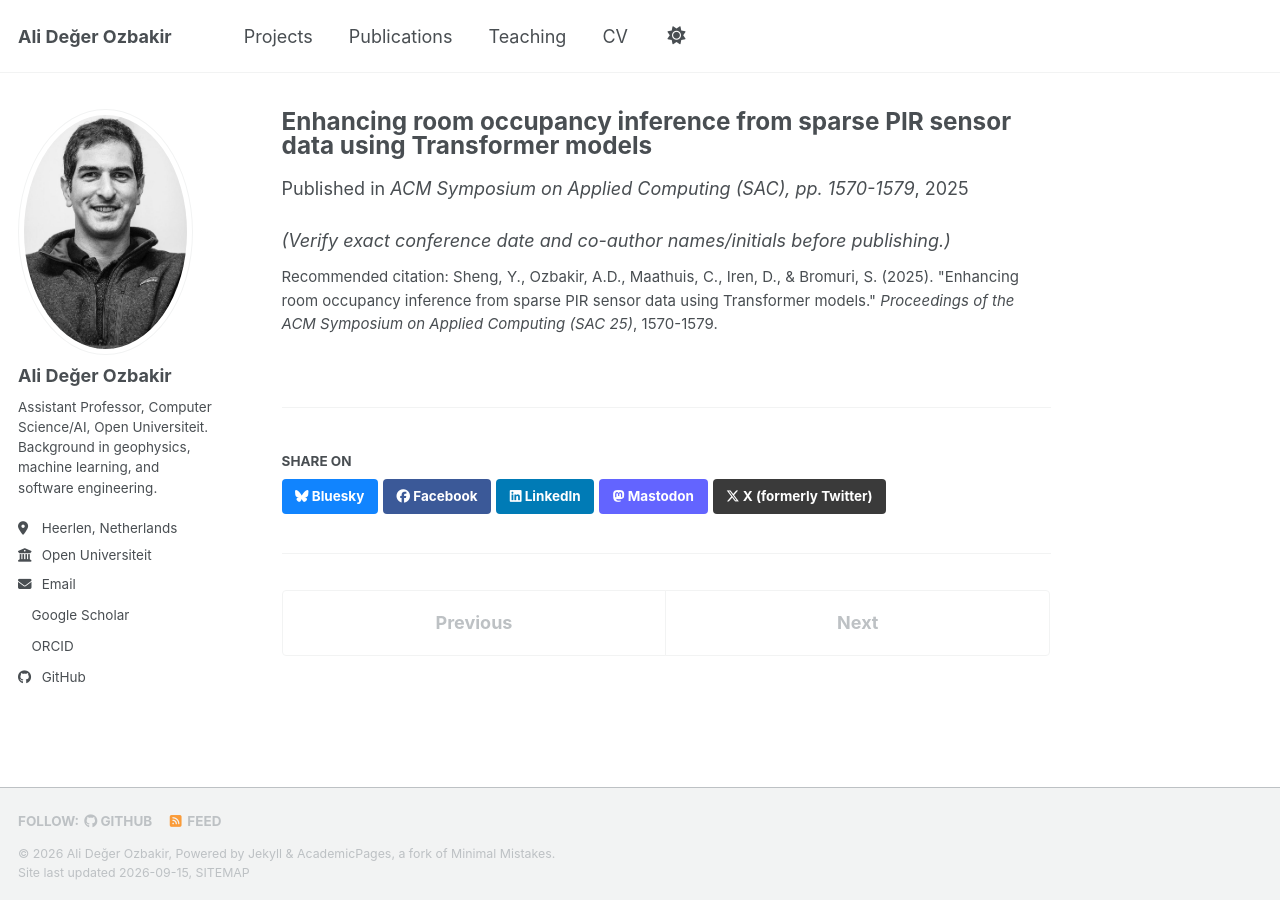
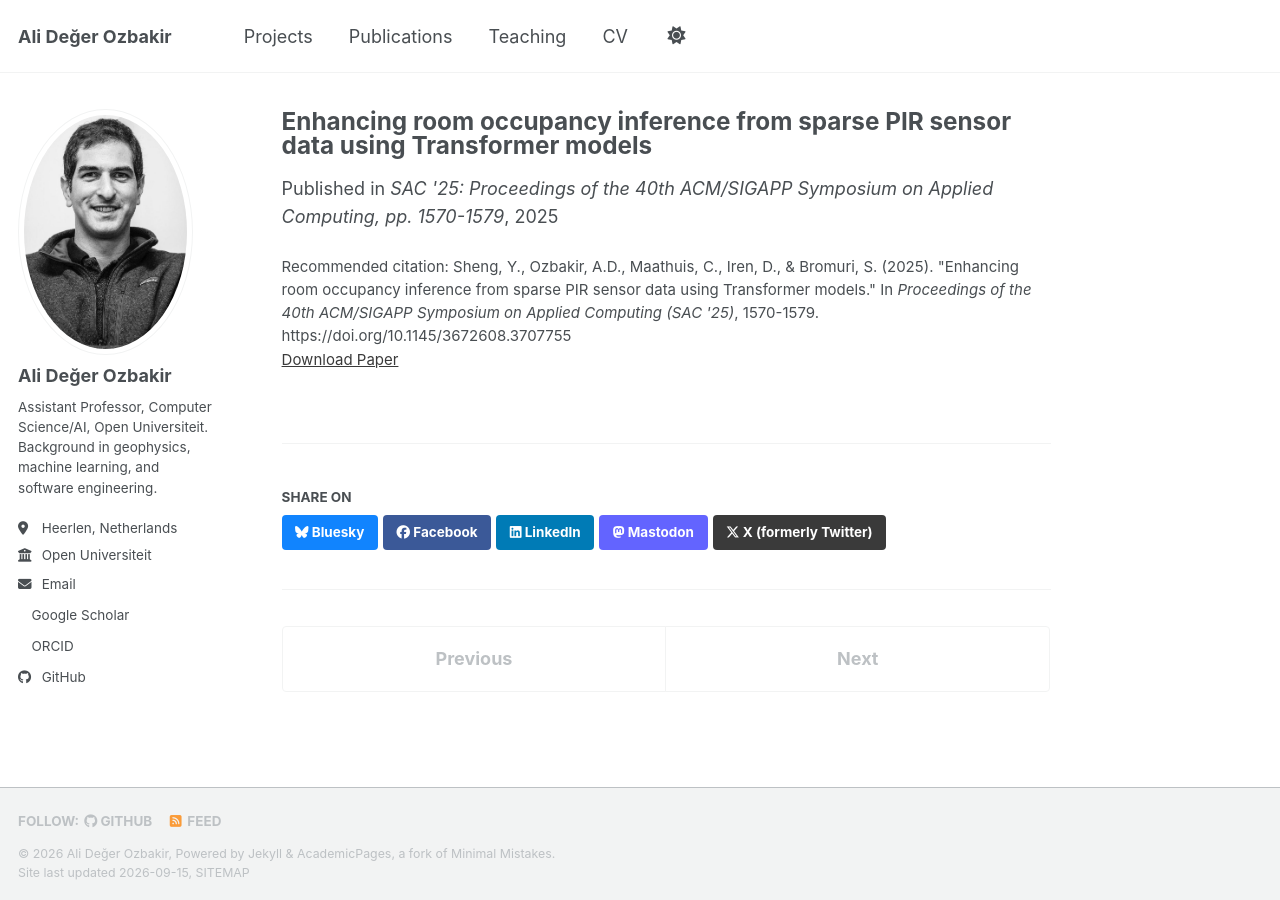
Before and after one commit to aozbakir/aozbakir.github.io, a Jekyll site: the page built from _publications/2025-04-15-transformer-pir-occupancy.md, in a window 1280 px wide. Built offline with Jekyll 4.4.1, drawn with Linux system fonts in a browser that asks for light colours; a style sheet for code colours, icons or effects is not loaded.

Commit message:
Confirm GRINS role and finalize SAC '25 publication citation
- Add tech-lead role for Green Innovation Extraction
- Resolve verify flag on the PIR occupancy paper with confirmed authors,
  venue (SAC '25, 40th ACM/SIGAPP Symposium on Applied Computing), and DOI

Co-Authored-By: Claude Sonnet 5 <noreply@anthropic.com>

```diff
--- a/_publications/2025-04-15-transformer-pir-occupancy.md
+++ b/_publications/2025-04-15-transformer-pir-occupancy.md
@@ -5,9 +5,7 @@ category: conferences
 permalink: /publication/2025-transformer-pir-occupancy
 excerpt:
 date: 2025-04-15
-venue: 'ACM Symposium on Applied Computing (SAC), pp. 1570-1579'
-paperurl:
-citation: 'Sheng, Y., Ozbakir, A.D., Maathuis, C., Iren, D., &amp; Bromuri, S. (2025). "Enhancing room occupancy inference from sparse PIR sensor data using Transformer models." <i>Proceedings of the ACM Symposium on Applied Computing (SAC 25)</i>, 1570-1579.'
+venue: "SAC '25: Proceedings of the 40th ACM/SIGAPP Symposium on Applied Computing, pp. 1570-1579"
+paperurl: https://doi.org/10.1145/3672608.3707755
+citation: 'Sheng, Y., Ozbakir, A.D., Maathuis, C., Iren, D., &amp; Bromuri, S. (2025). "Enhancing room occupancy inference from sparse PIR sensor data using Transformer models." In <i>Proceedings of the 40th ACM/SIGAPP Symposium on Applied Computing (SAC &apos;25)</i>, 1570-1579. https://doi.org/10.1145/3672608.3707755'
 ---
-
-*(Verify exact conference date and co-author names/initials before publishing.)*
```
Also changed, not shown: _projects/green-innovation-extraction.md (+1 -1 lines).
